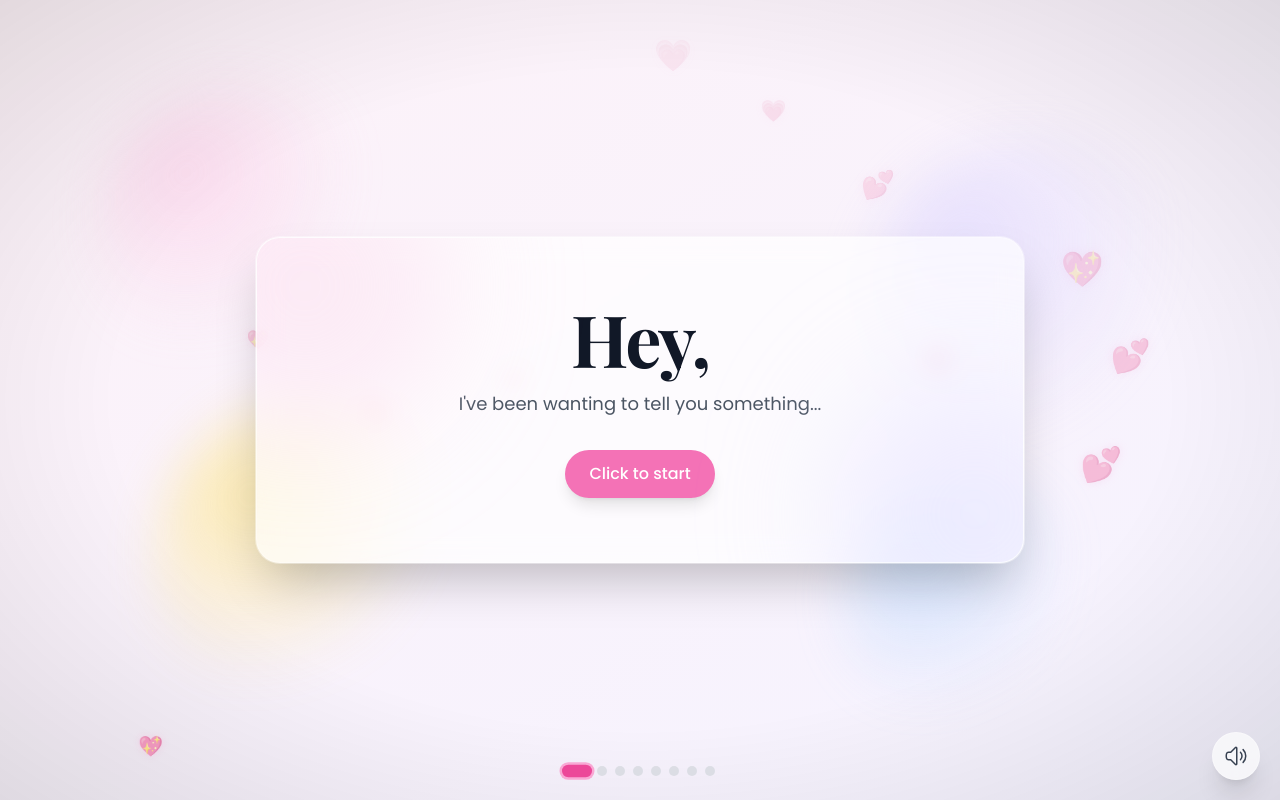
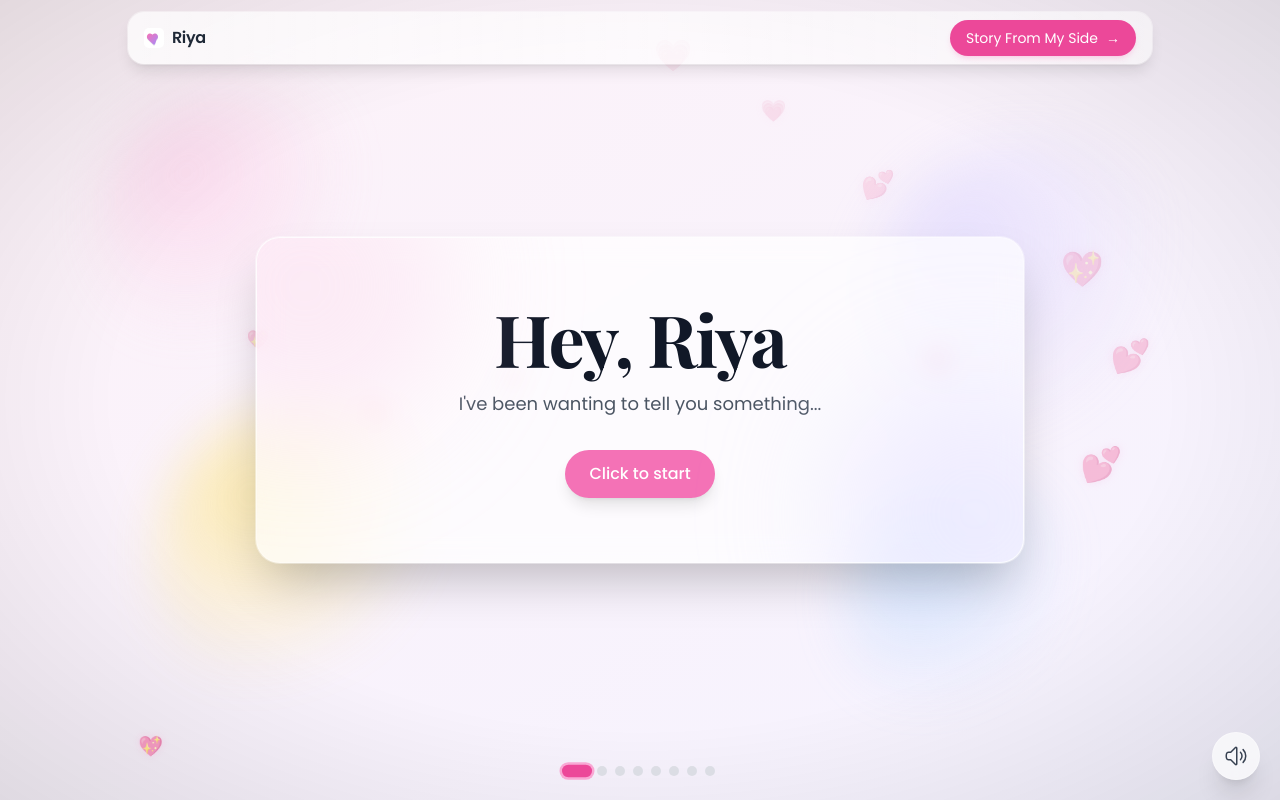
Before and after one commit to threatthriver/someone-special, a React (Vite) app: page / in a window 1280 px wide. Built offline with nearby package versions, Linux system fonts and the light colour scheme.

Commit message:
feat(nav): translucent glass navbar with entrance animation, enhanced button micro-interactions; chore: global smooth scroll

```diff
--- a/src/App.tsx
+++ b/src/App.tsx
@@ -7,6 +7,7 @@ import TypewriterText from './components/TypewriterText'
 import ConfettiBurst from './components/ConfettiBurst.tsx'
 import smile from './assets/images/smile.png'
 import AmbientOrbs from './components/AmbientOrbs'
+import Navbar from './components/Navbar'
 
 function App() {
   const totalCards = 8
@@ -17,8 +18,19 @@ function App() {
 
   const next = () => setCurrent((c) => { setLastIndex(c); return Math.min(c + 1, totalCards - 1) })
   const prev = () => setCurrent((c) => { setLastIndex(c); return Math.max(c - 1, 0) })
+  const startStory = () => {
+    try {
+      window.scrollTo({ top: 0, behavior: 'smooth' })
+    } catch {}
+    setCurrent(0)
+  }
 
   const direction = current >= lastIndex ? 1 : -1
+
+  // Set page title with her name
+  useEffect(() => {
+    document.title = 'Someone Special — Riya'
+  }, [])
 
   // Keyboard navigation: Enter/Space/ArrowRight to advance; ArrowLeft to go back; Esc to close lightbox
   useEffect(() => {
@@ -96,6 +108,7 @@ function App() {
       <FloatingHearts />
       <AmbientOrbs />
       <div className="absolute inset-0 vignette-overlay pointer-events-none -z-10" aria-hidden />
+      <Navbar name="Riya" onStart={startStory} />
       <MusicToggle />
 
       {/* SR-only live region announcing progress */}
@@ -104,7 +117,7 @@ function App() {
       {/* Card 1: Intro */}
       <StoryCard isActive={current === 0} direction={direction}>
         <div data-card-index="0">
-          <h1 tabIndex={-1} data-focus className="font-serif text-5xl md:text-7xl tracking-tight">Hey,</h1>
+          <h1 tabIndex={-1} data-focus className="font-serif text-5xl md:text-7xl tracking-tight">Hey, Riya</h1>
           <p className="mt-4 text-lg text-gray-600">I've been wanting to tell you something...</p>
           <button onClick={next} className="btn btn-primary mt-8 shadow-lg">Click to start</button>
         </div>
--- /dev/null
+++ b/src/components/Navbar.tsx
@@ -0,0 +1,30 @@
+type Props = {
+  name: string
+  onStart: () => void
+}
+
+export default function Navbar({ name, onStart }: Props) {
+  return (
+    <nav
+      role="navigation"
+      aria-label="Main"
+      className="absolute top-0 left-0 right-0 z-50 px-4 sm:px-6 py-3 nav-appear"
+    >
+      <div className="mx-auto max-w-5xl flex items-center justify-between rounded-2xl bg-gradient-to-r from-white/60 to-white/30 backdrop-blur-xl shadow-lg ring-1 ring-white/40 supports-[backdrop-filter]:bg-white/35 transition-colors">
+        <div className="flex items-center gap-2 px-4 py-2 select-none">
+          <img src="/heart.svg" alt="" className="h-5 w-5" aria-hidden />
+          <span className="text-sm sm:text-base font-semibold tracking-tight text-gray-800">{name}</span>
+        </div>
+        <div className="px-4 py-2">
+          <button
+            onClick={onStart}
+            className="group inline-flex items-center gap-2 rounded-full bg-pink-500 text-white text-xs sm:text-sm px-4 py-2 shadow-md shadow-pink-400/20 hover:bg-pink-600 active:scale-[0.98] focus:outline-none focus-visible:ring-2 focus-visible:ring-pink-300 transition"
+          >
+            Story From My Side
+            <span aria-hidden className="transition-transform group-hover:translate-x-0.5">→</span>
+          </button>
+        </div>
+      </div>
+    </nav>
+  )
+}
--- a/src/index.css
+++ b/src/index.css
@@ -110,3 +110,13 @@
   outline: none !important;
   box-shadow: none !important;
 }
+
+/* Global smooth scroll for anchor jumps */
+html { scroll-behavior: smooth; }
+
+/* Navbar gentle entrance */
+.nav-appear { animation: navFadeSlide 600ms cubic-bezier(0.22, 1, 0.36, 1) both; }
+@keyframes navFadeSlide {
+  from { opacity: 0; transform: translateY(-8px) scale(0.98); }
+  to   { opacity: 1; transform: translateY(0) scale(1); }
+}
```
